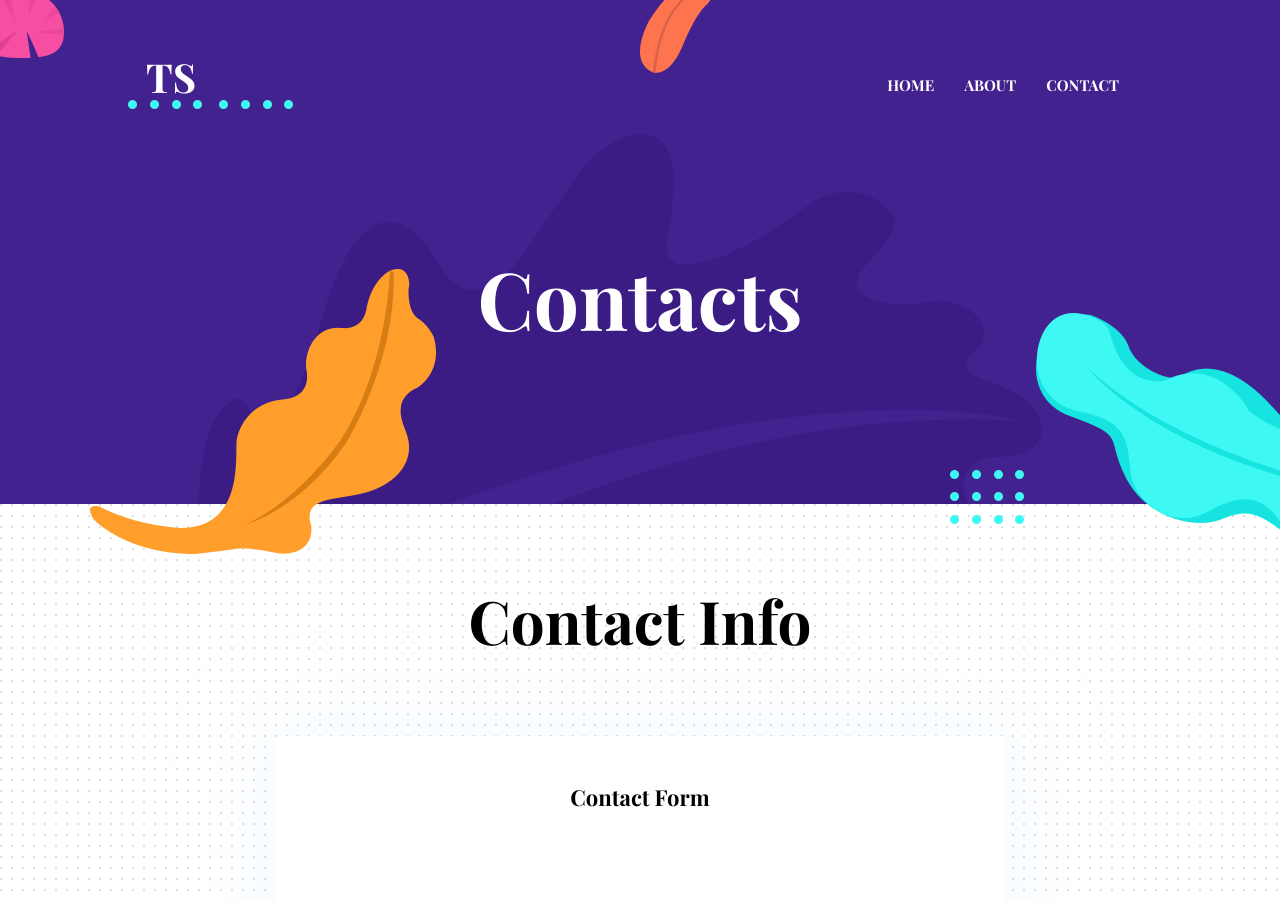
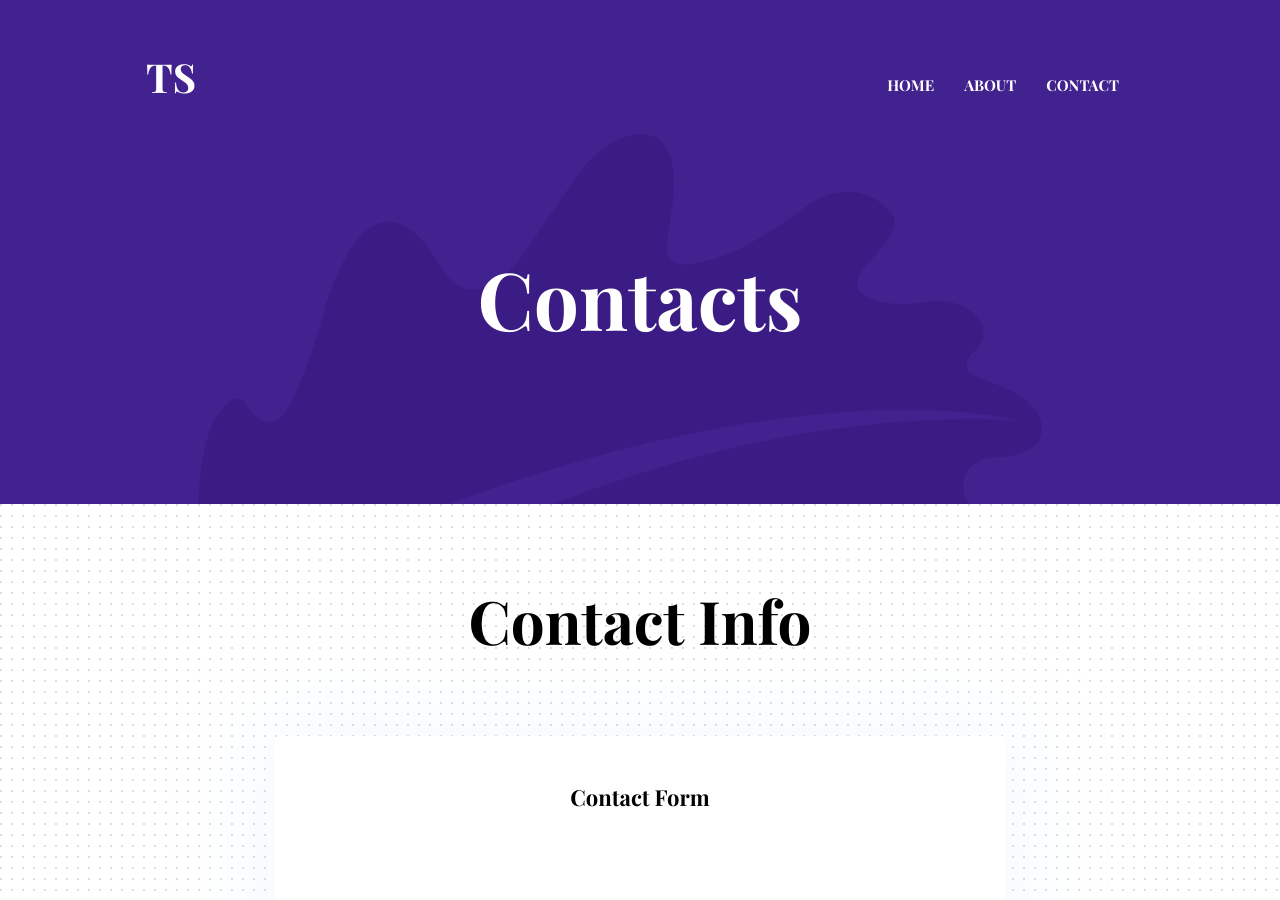
Before and after one commit to swid-tom/swid-tom.github.io, a Jekyll site: the page built from _pages/contact.html, in a window 1280 px wide and 900 px high. Built offline with Jekyll 4.4.1, drawn with Linux system fonts in a browser that asks for light colours.

Commit message:
Remove background shape images from page layout
Removed multiple background shape images from the page layout.

```diff
--- a/_layouts/page.html
+++ b/_layouts/page.html
@@ -13,12 +13,6 @@ layout: default
   </div>
   <!-- background shapes -->
   <img src="{{ site.baseurl }}/assets/images/illustrations/page-title.png" alt="illustrations" class="bg-shape-1 w-100">
-  <img src="{{ site.baseurl }}/assets/images/illustrations/leaf-pink-round.png" alt="illustrations" class="bg-shape-2">
-  <img src="{{ site.baseurl }}/assets/images/illustrations/dots-cyan.png" alt="illustrations" class="bg-shape-3">
-  <img src="{{ site.baseurl }}/assets/images/illustrations/leaf-orange.png" alt="illustrations" class="bg-shape-4">
-  <img src="{{ site.baseurl }}/assets/images/illustrations/leaf-yellow.png" alt="illustrations" class="bg-shape-5">
-  <img src="{{ site.baseurl }}/assets/images/illustrations/dots-group-cyan.png" alt="illustrations" class="bg-shape-6">
-  <img src="{{ site.baseurl }}/assets/images/illustrations/leaf-cyan-lg.png" alt="illustrations" class="bg-shape-7">
 </section>
 <!-- /page title -->
 
```
